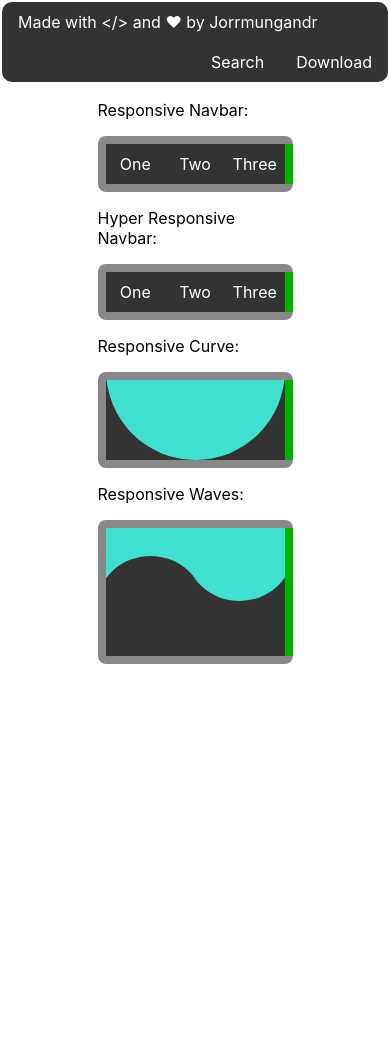
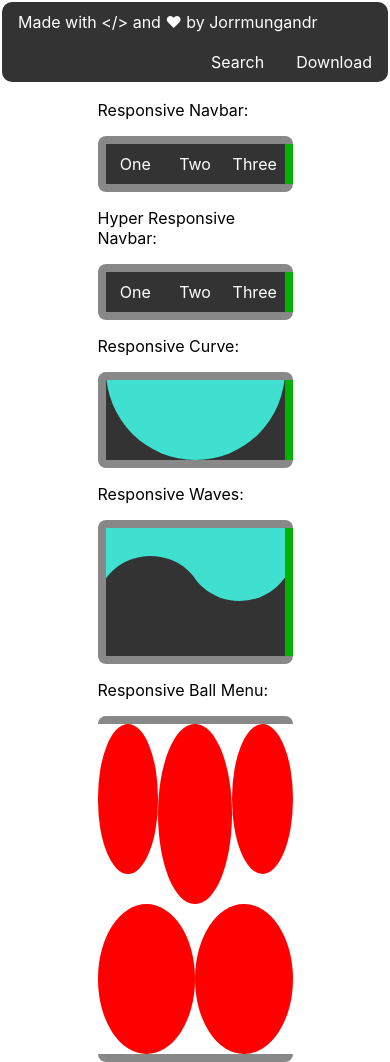
Before and after one commit to Jorrmungandr/the-responsive-scrolls, a React (Create React App) app: page / in a window 390 px wide. Before the commit the page ends 844 px from the top, so only its background shows below. Built offline with nearby package versions, Linux system fonts and the light colour scheme.

Commit message:
Added Responsive Ball Menu

```diff
--- a/src/App.js
+++ b/src/App.js
@@ -5,7 +5,8 @@ import HyperResponsiveNavbar from './components/respons-nav/hyper-respons-nav.js
 import ResponsiveCurve from './components/respons-curve/respons-curve.jsx';
 import ResponsiveWave from './components/respons-wave/respons-wave.jsx';
 import Navbar from './components/navbar/navbar.jsx';
-import ResponsiveBelzierCurve from './components/respons-belzier-curve/respons-belzier-curve';
+import ResponsiveBelzierCurve from './components/respons-belzier-curve/respons-belzier-curve.jsx';
+import ResponsiveBallMenu from './components/respons-ball-menu/respons-ball-menu.jsx';
 
 
 class ResponsiveContainer extends Component {
@@ -16,14 +17,14 @@ class ResponsiveContainer extends Component {
       eventY: 0,
       isMouseDown: false,
       eventTarget: '',
-      belzierCoords: {
-        Ax: '',
-        Ay: '',
-        Bx: '',
-        By: '',
-        Cx: '',
-        Cy: '',
-      }
+      // belzierCoords: {
+      //   Ax: '',
+      //   Ay: '',
+      //   Bx: '',
+      //   By: '',
+      //   Cx: '',
+      //   Cy: '',
+      // }
     }
   }
 
@@ -67,6 +68,7 @@ class ResponsiveContainer extends Component {
         <ResponsiveCurve handleMouseDown={this.handleMouseDown.bind(this)} />
         <ResponsiveWave handleMouseDown={this.handleMouseDown.bind(this)} />
         {/* <ResponsiveBelzierCurve handleMouseDown={this.handleMouseDown.bind(this)}/>  */}
+        <ResponsiveBallMenu handleMouseDown={this.handleMouseDown.bind(this)} />
         </div>
       </div>
     );
--- a/src/components/refs/refs.scss
+++ b/src/components/refs/refs.scss
@@ -17,6 +17,11 @@ $turquoise-bg: #40e0d0;
   @include border-radius($bottom-left, border-bottom-left);
   @include border-radius($top-right, border-top-right);
   @include border-radius($bottom-right, border-bottom-right);
+}
+
+@mixin transition-hw ($timeh, $timew) {
+  -webkit-transition: width $timew, height $timeh;
+  transition: width $timew, height $timeh;
 }
 
 @mixin waveCommon($wrapper) {
--- /dev/null
+++ b/src/components/respons-ball-menu/respons-ball-menu.jsx
@@ -0,0 +1,54 @@
+import React, { Component } from 'react';
+import './respons-ball-menu.scss'
+
+export default class ResponsiveBallMenu extends Component {
+  constructor(props) {
+    super(props);
+  }
+
+  handleClick(event) {
+    const target = event.target;
+
+    let classArray = event.target.className.split(' ')
+
+    if (classArray.indexOf('active') === -1) {
+      [...document.querySelectorAll('.ball')].map((each) => {
+        let eachClass = each.className;
+        if (eachClass.split(' ').indexOf('active') !== -1) {
+          each.className = eachClass.split(' active').join('');
+        }
+      });
+      target.className += ' active';
+    }
+    else {
+      target.className = target.className.split(' active').join('');
+    }
+  }
+
+  render() {
+    return (
+      <div>
+        <p>Responsive Ball Menu:</p>
+        <div>
+          <div class="top-resizer"></div>
+          <div class="responsive-ball-menu">
+            <div class="left-resizer"></div>
+            <div class="menu-container">
+              <div class="ball-container ball-container-top">
+                <div class="ball ball-1" onClick={this.handleClick.bind(this)}></div>
+                <div class="ball ball-2 active" onClick={this.handleClick.bind(this)}></div>
+                <div class="ball ball-3" onClick={this.handleClick.bind(this)}></div>
+              </div>
+              <div class="ball-container ball-container-bottom">
+                <div class="ball ball-4" onClick={this.handleClick.bind(this)}></div>
+                <div class="ball ball-5" onClick={this.handleClick.bind(this)}></div>
+              </div>
+            </div>
+            <div class="right-resizer" onMouseDown={this.props.handleMouseDown}></div>
+          </div>
+          <div class="bottom-resizer"></div>
+        </div>
+      </div>
+    )
+  }
+}
--- /dev/null
+++ b/src/components/respons-ball-menu/respons-ball-menu.scss
@@ -0,0 +1,29 @@
+@import '../refs/refs.scss';
+
+.responsive-ball-menu {
+  display: flex;
+  .menu-container {
+    width: 100%;
+    .ball-container {
+      display: flex;
+      align-content: center;
+    }
+    .ball-container-top {
+      justify-content: space-between;
+    }
+    .ball-container-bottom {
+      justify-content: space-evenly;
+    }
+    .ball {
+      width: 150px;
+      height: 150px;
+      background-color: red;
+      @include border-radius(50%, border);
+      @include transition-hw (1s, 1s);
+    }
+    .active {
+      width: 180px;
+      height: 180px;
+    }
+  }
+}
```
